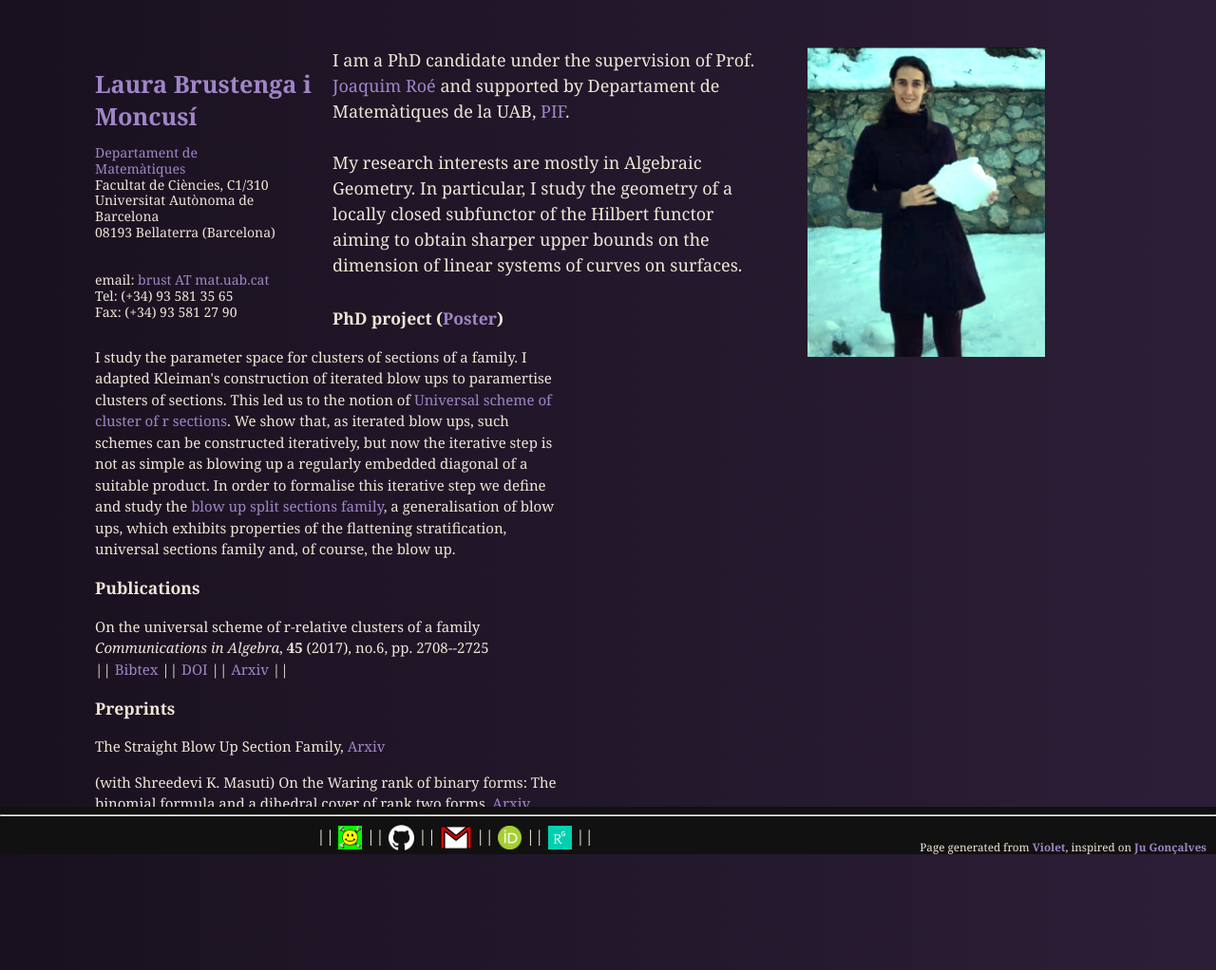
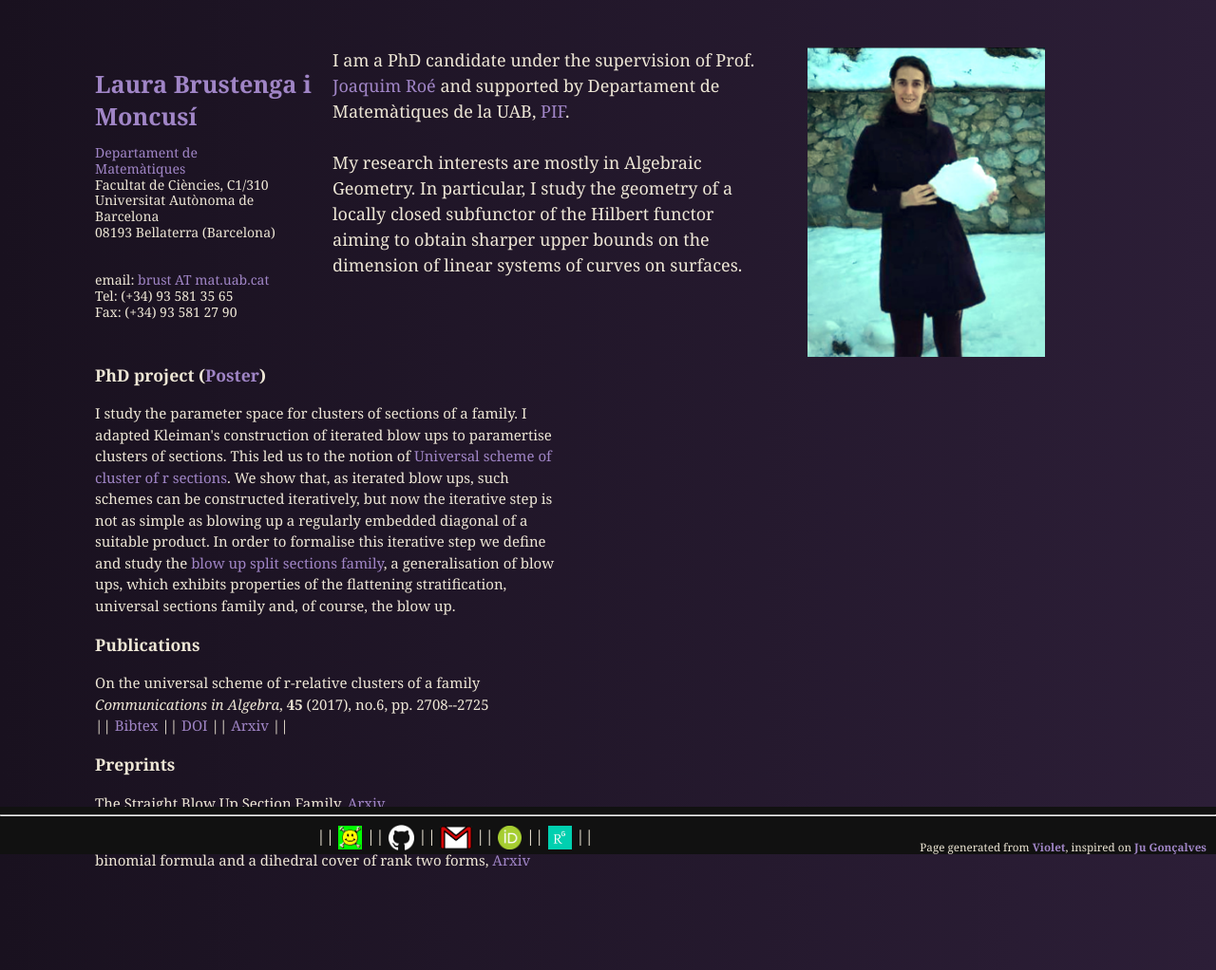
Before and after one commit to LauraBMo/LauraBMo.github.io, a Jekyll site: the page built from index.html, in a window 1280 px wide. Shown: the whole page at 95% size. Built offline with Jekyll 4.4.1, drawn with Linux system fonts in a browser that asks for light colours.

Commit message:
add the missing sapce

```diff
--- a/index.html
+++ b/index.html
@@ -34,6 +34,11 @@ title: Home
     aiming to obtain sharper upper bounds on the dimension of linear systems of curves on surfaces.<br />
   </p>
 </section>
+
+<p>
+<br />
+<br />
+</p>
 
 <section class="publications">
   <h3><strong>PhD project</strong> (<a href="/assets/documents/BrustengaMoncusiL.pdf">Poster</a>)</h3>
```
